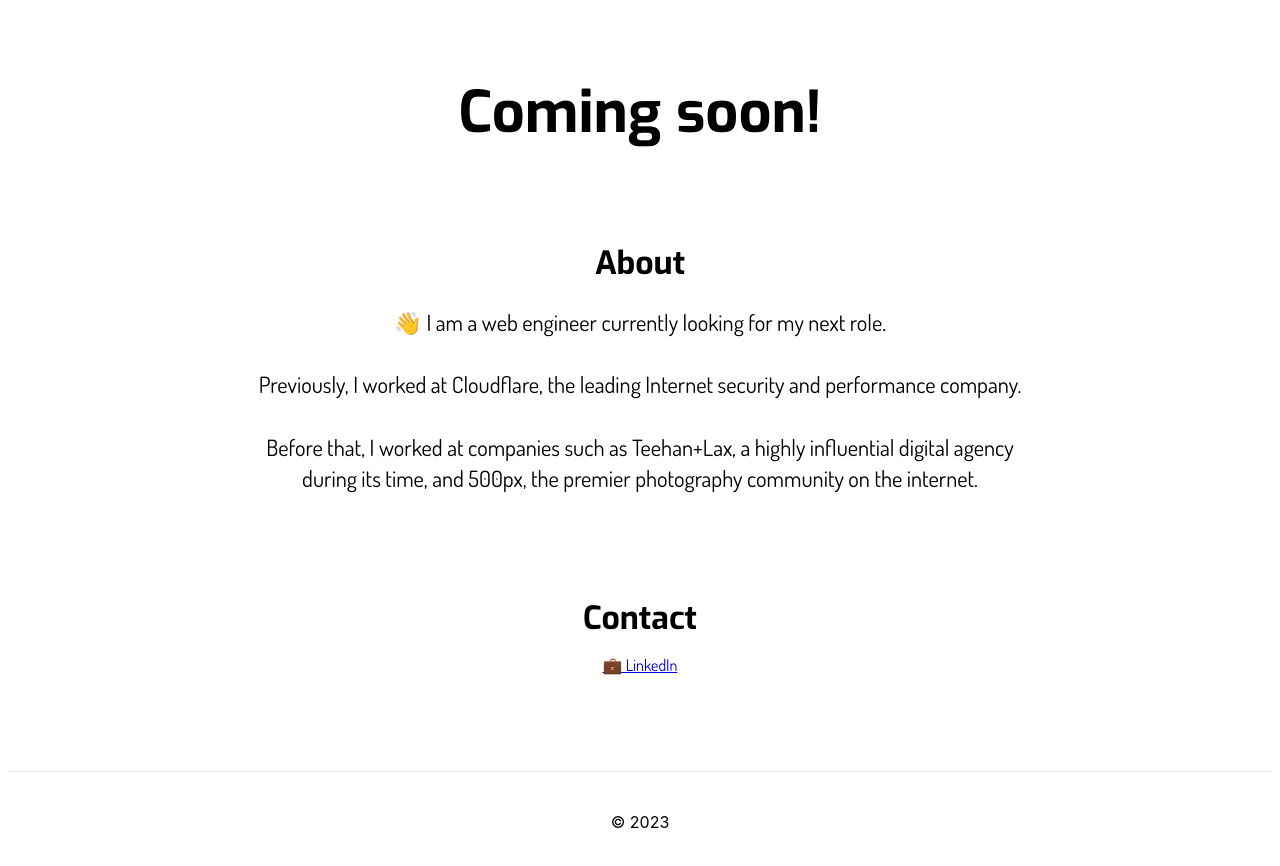
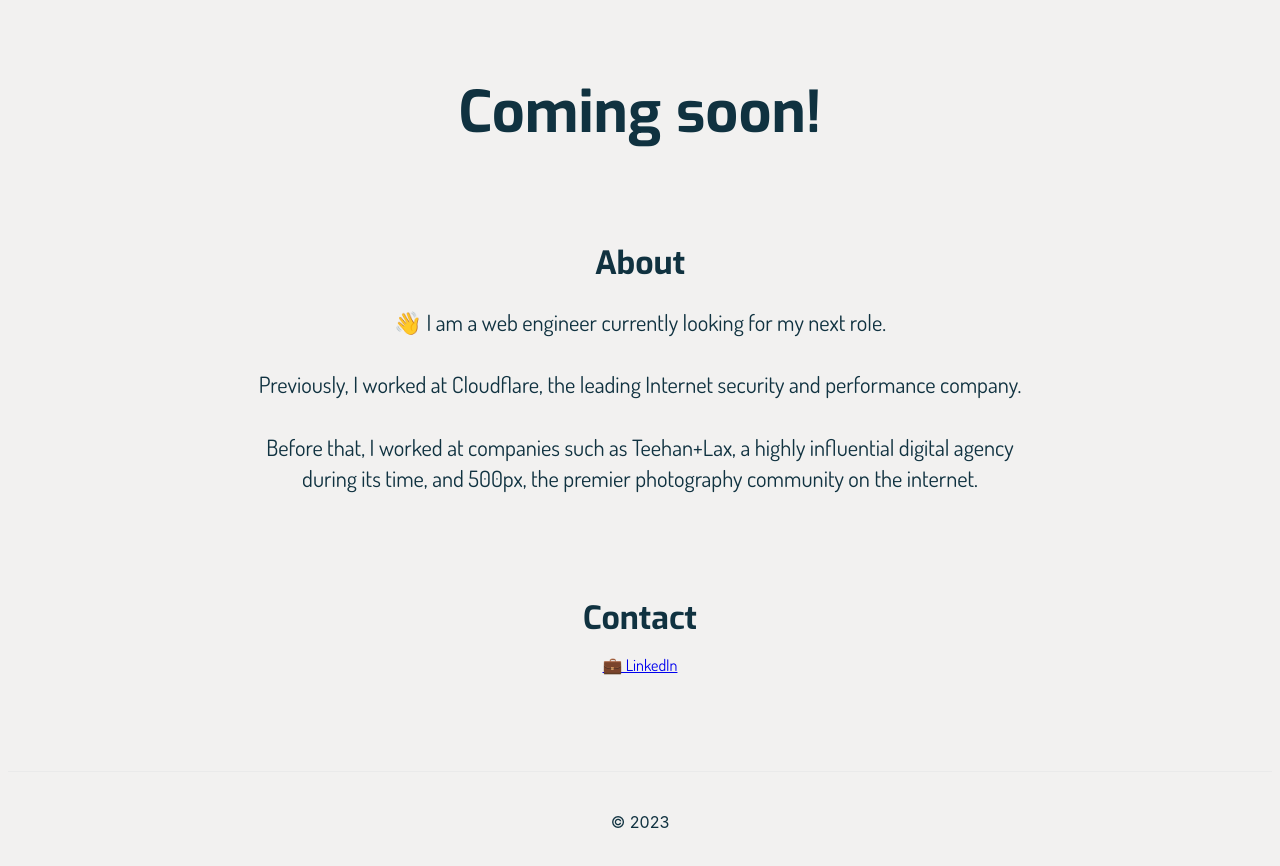
Before and after one commit to m-bodmer/website-2023, a Next.js app: page / in a window 1280 px wide. Shown: the top 866 px of the page. Built offline with nearby package versions, Linux system fonts and the light colour scheme.

Commit message:
Start adding color scheme

```diff
--- a/styles/Home.module.css
+++ b/styles/Home.module.css
@@ -5,6 +5,8 @@
   flex-direction: column;
   justify-content: center;
   align-items: center;
+  background-color: #F2F1F0;
+  color: #103240;
 }
 
 .title a {
```
